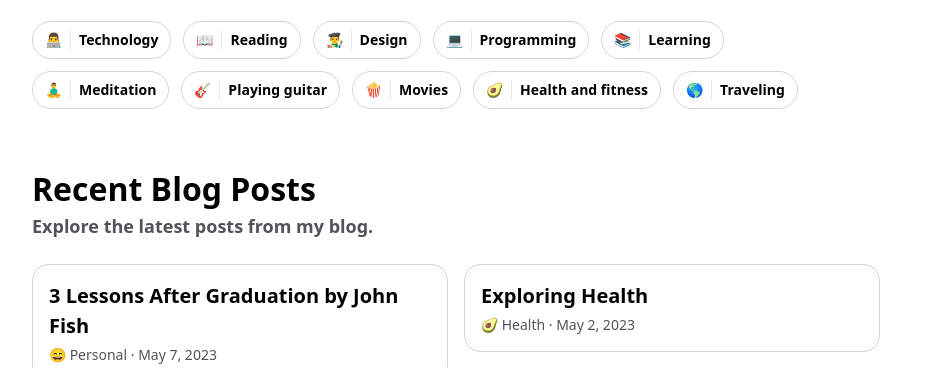
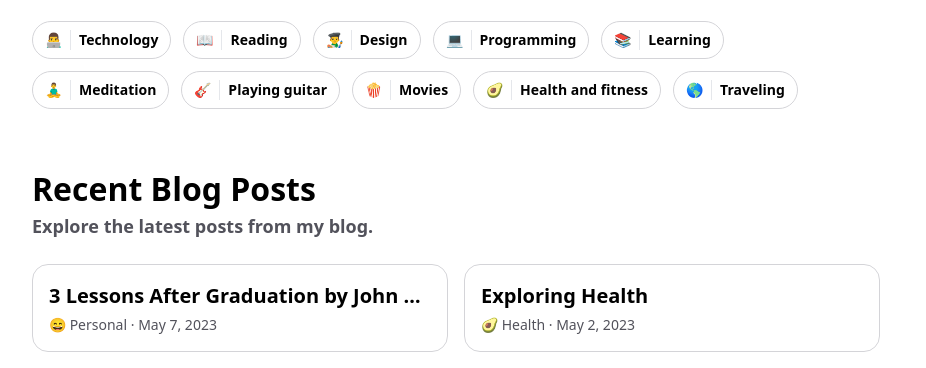
Before and after one commit to cernezan/website, an Astro site: page / in a window 1280 px wide. Shown: the part 572-940 px from the top of the page, without its empty margins (184-1110 px from the left). Built offline with nearby package versions, Linux system fonts and the light colour scheme; Astro itself is replaced by a stand-in of ours.

Commit message:
Fix blog title

```diff
--- a/src/components/PostsPreview.astro
+++ b/src/components/PostsPreview.astro
@@ -15,7 +15,9 @@ let { posts } = Astro.props;
             <div class="w-full">
                 <a href={`/blog/${post.slug}/`}>
                     <div class="rounded-2xl border border-zinc-300 p-4 transition-transform duration-200 ease-out focus-within:outline hover:scale-[1.02] hover:border-zinc-400">
-                        <h3 class="mb-1 mt-0">{post.data.title}</h3>
+                        <h3 class="mb-1 mt-0 overflow-hidden overflow-ellipsis whitespace-nowrap">
+                            {post.data.title}
+                        </h3>
                         <CategoryDate
                             category={post.data.category}
                             pubDate={post.data.pubDate}
```
